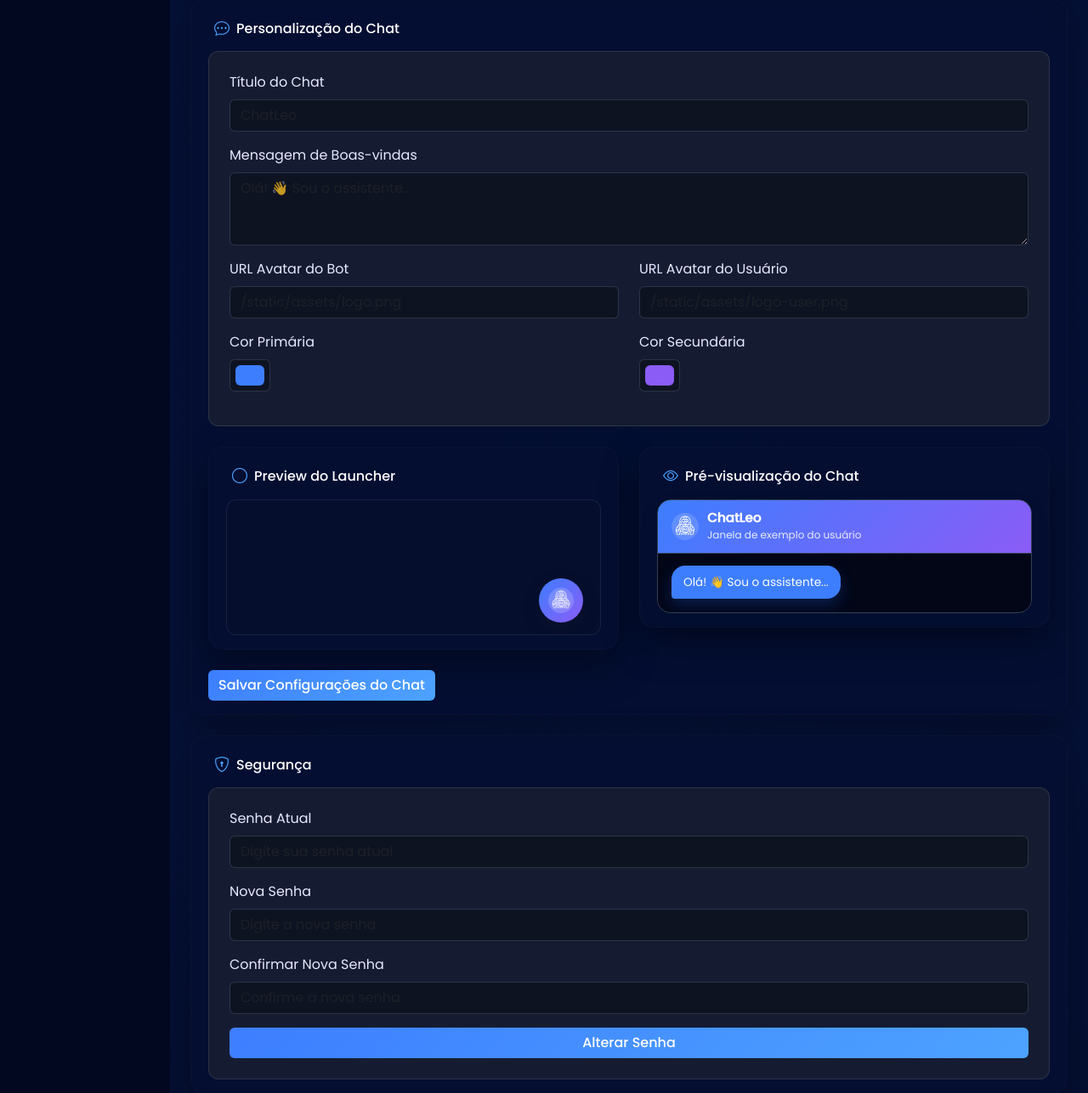
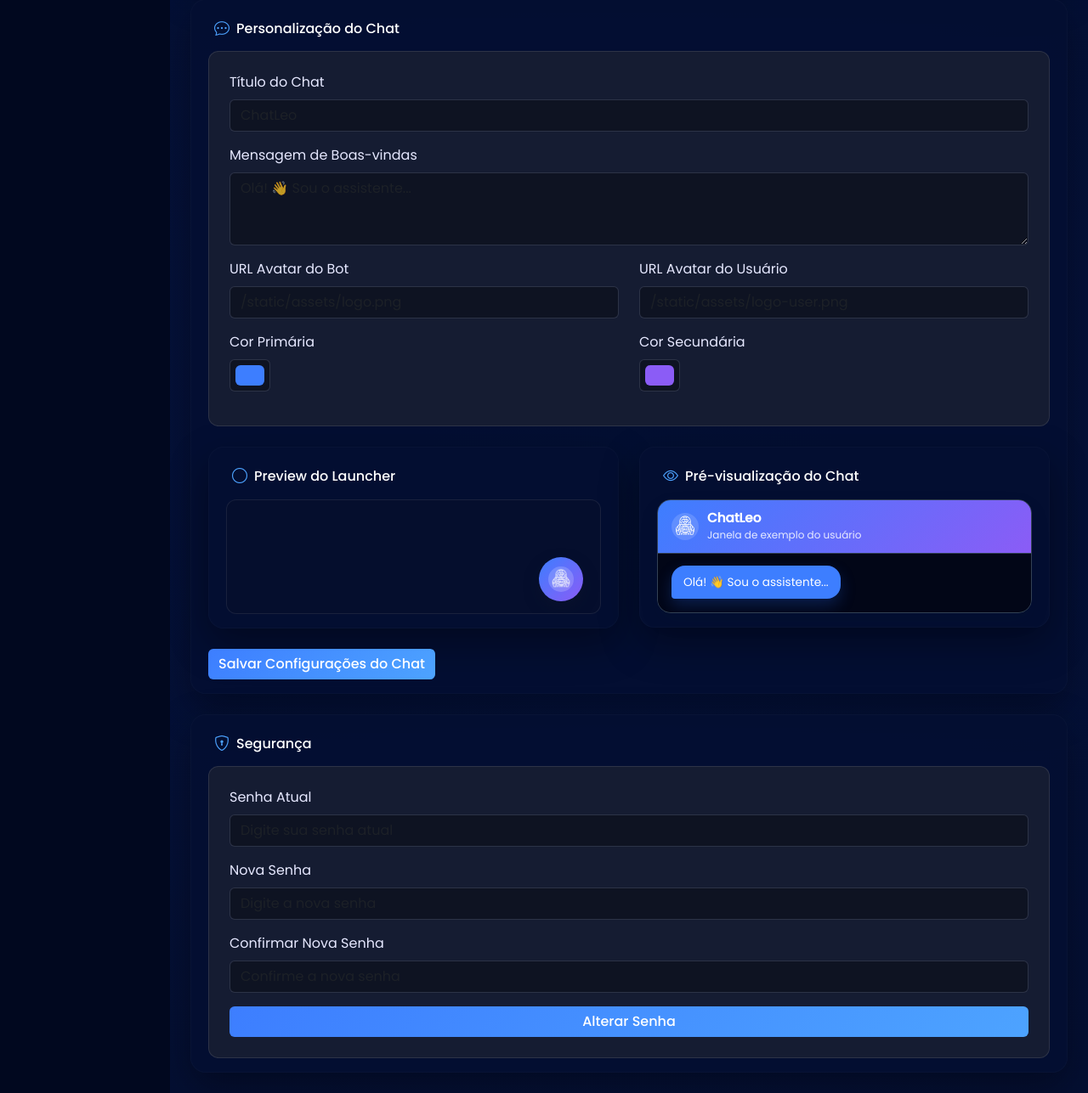
Before and after one commit to moaaskt/ChatJovemProgramador-staging, a Flask app: template templates/admin/settings.html in a window 1280 px wide. Shown: the part 337-1624 px from the top of the page at 85% size. Run offline with Flask 3, Linux system fonts and the light colour scheme; the template is opened without the code that fills it, so the values that code supplies are empty; some libraries are stand-ins or nearby versions.

```diff
--- a/static/css/admin.css
+++ b/static/css/admin.css
@@ -1339,7 +1339,7 @@ button {
   background: #f3f4f6;
   border-radius: 0.75rem;
   border: 1px solid #e5e7eb;
-  min-height: 160px;
+  min-height: 135px;
   padding: 0.75rem;
   overflow: hidden;
 }
```
